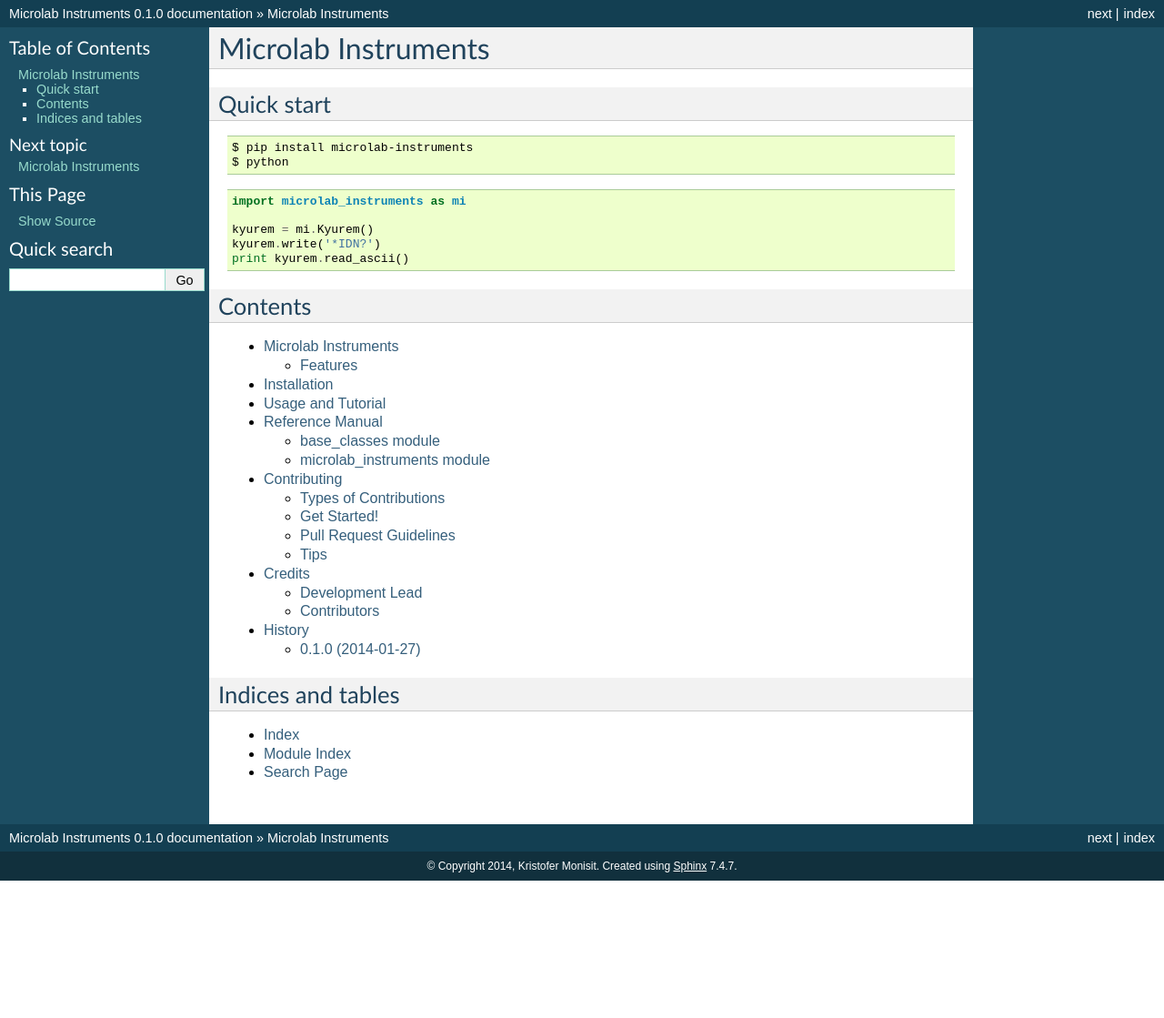
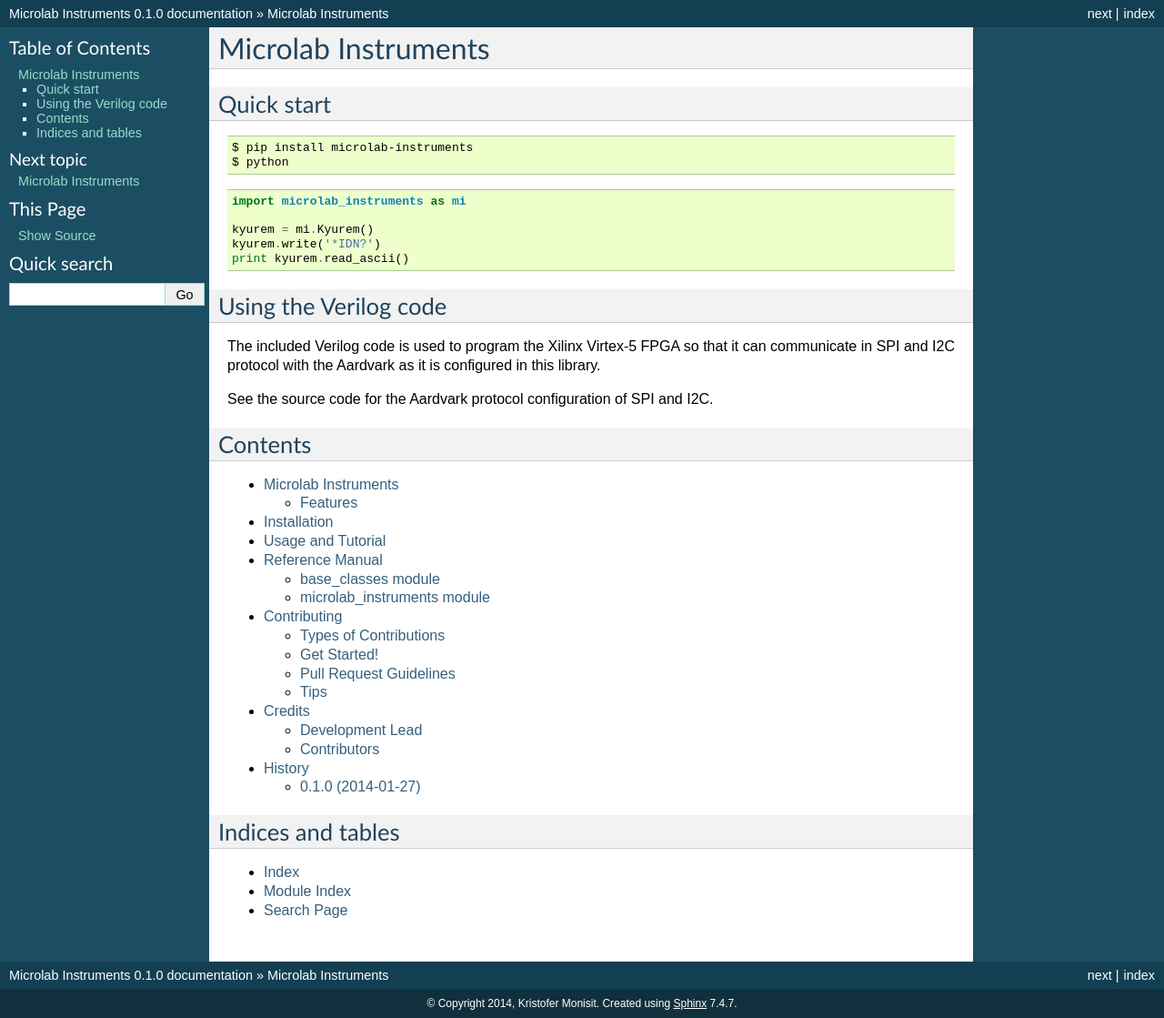
Before and after one commit to kitmonisit/microlab-instruments, a Sphinx documentation site: the page built from docs/index.rst, in a window 1280 px wide. Shown: the whole page at 91% size. Built offline with Sphinx 7.4.7, drawn with Linux system fonts in a browser that asks for light colours; before the commit the page ends 968 px from its top, so only the background shows below that.

Commit message:
Update index.rst with HOWTO (placeholder) for using the Verilog code

```diff
--- a/docs/index.rst
+++ b/docs/index.rst
@@ -23,6 +23,17 @@
     kyurem.write('*IDN?')
     print kyurem.read_ascii()
 
+
+Using the Verilog code
+======================
+
+The included Verilog code is used to program the Xilinx Virtex-5 FPGA so that
+it can communicate in SPI and I2C protocol with the Aardvark as it is
+configured in this library.
+
+See the source code for the Aardvark protocol configuration of SPI and I2C.
+
+
 Contents
 ========
 
```
